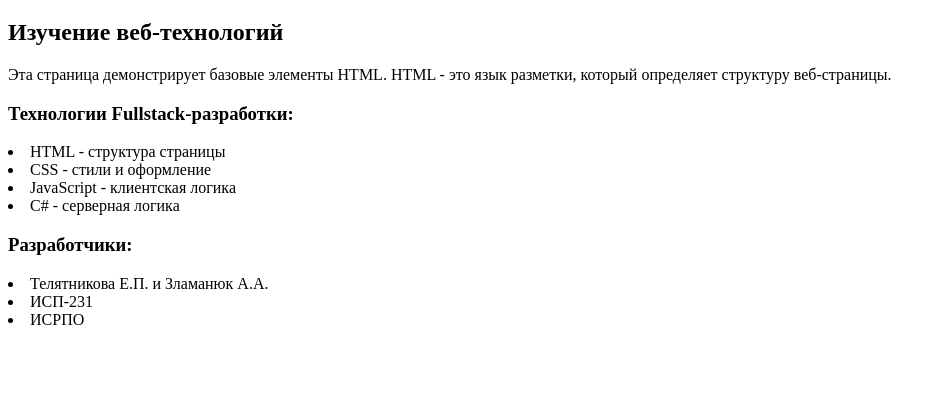
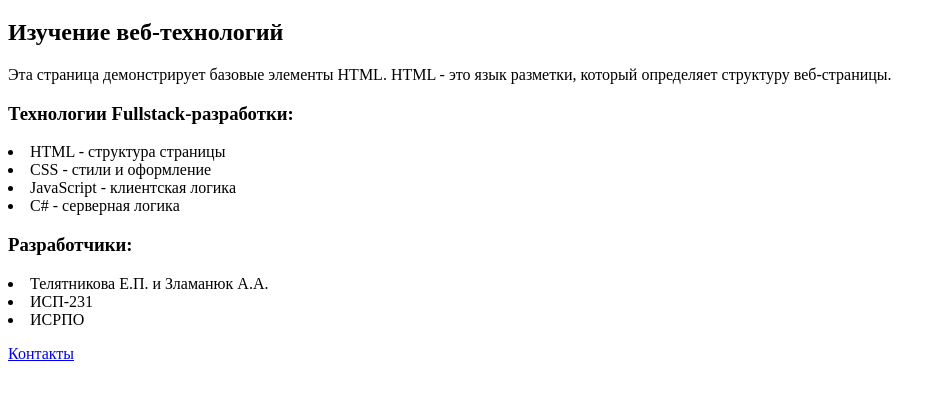
Before and after one commit to AnastasiaZlamanyuk/Lab1-Fullstack_Telyatnikova_Zlamanyuk, a plain HTML site: page frontend/index.html in a window 1280 px wide. Shown: the part 61-458 px from the top of the page, without its empty margins (0-942 px from the left). Drawn offline with Linux system fonts and the light colour scheme.

```diff
--- a/frontend/index.html
+++ b/frontend/index.html
@@ -25,5 +25,6 @@
       <li>ИСП-231</li>
       <li>ИСРПО</li>
     </u1>
+    <p><a href="contacts.html">Контакты</a></p>
   </body>
 </html>
```
